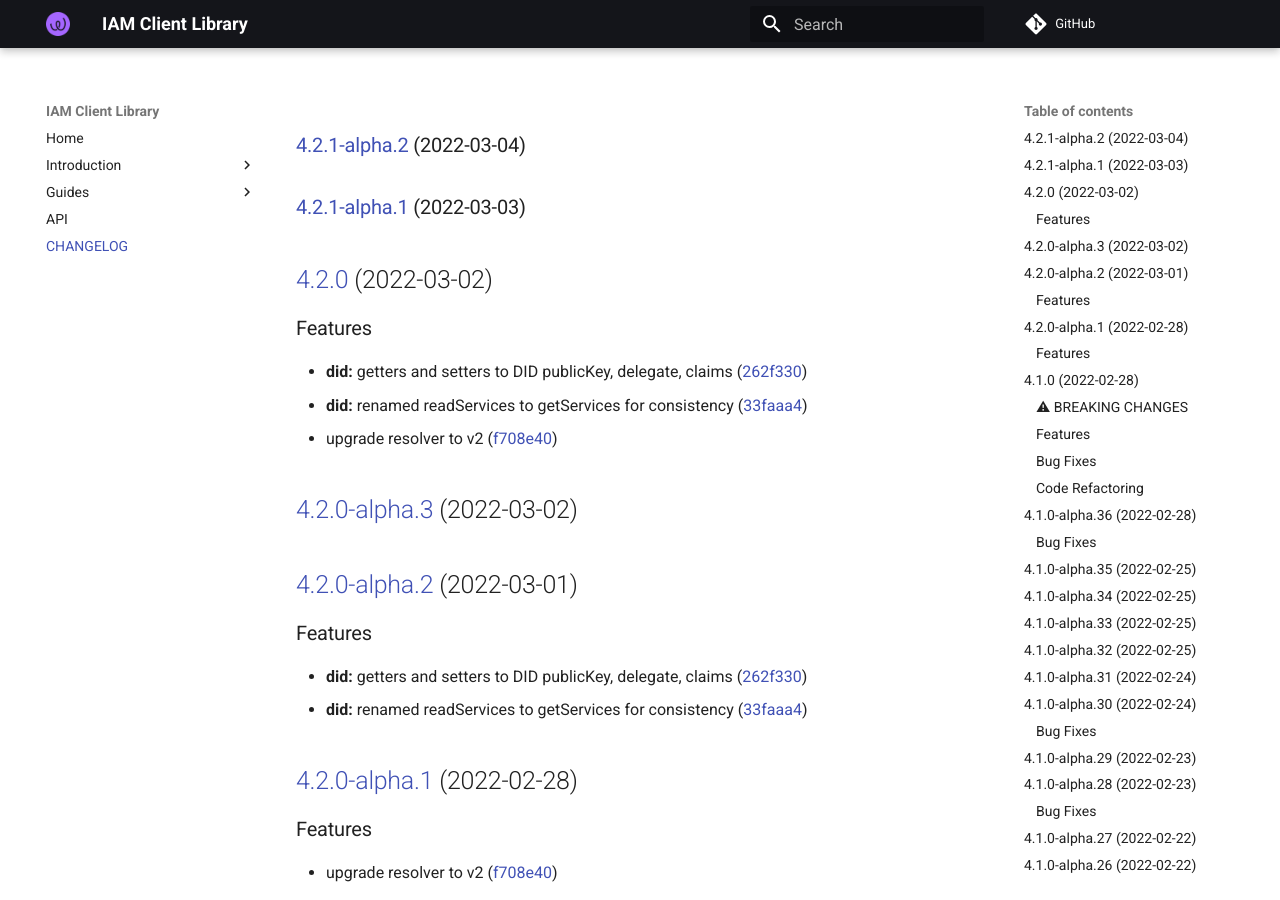
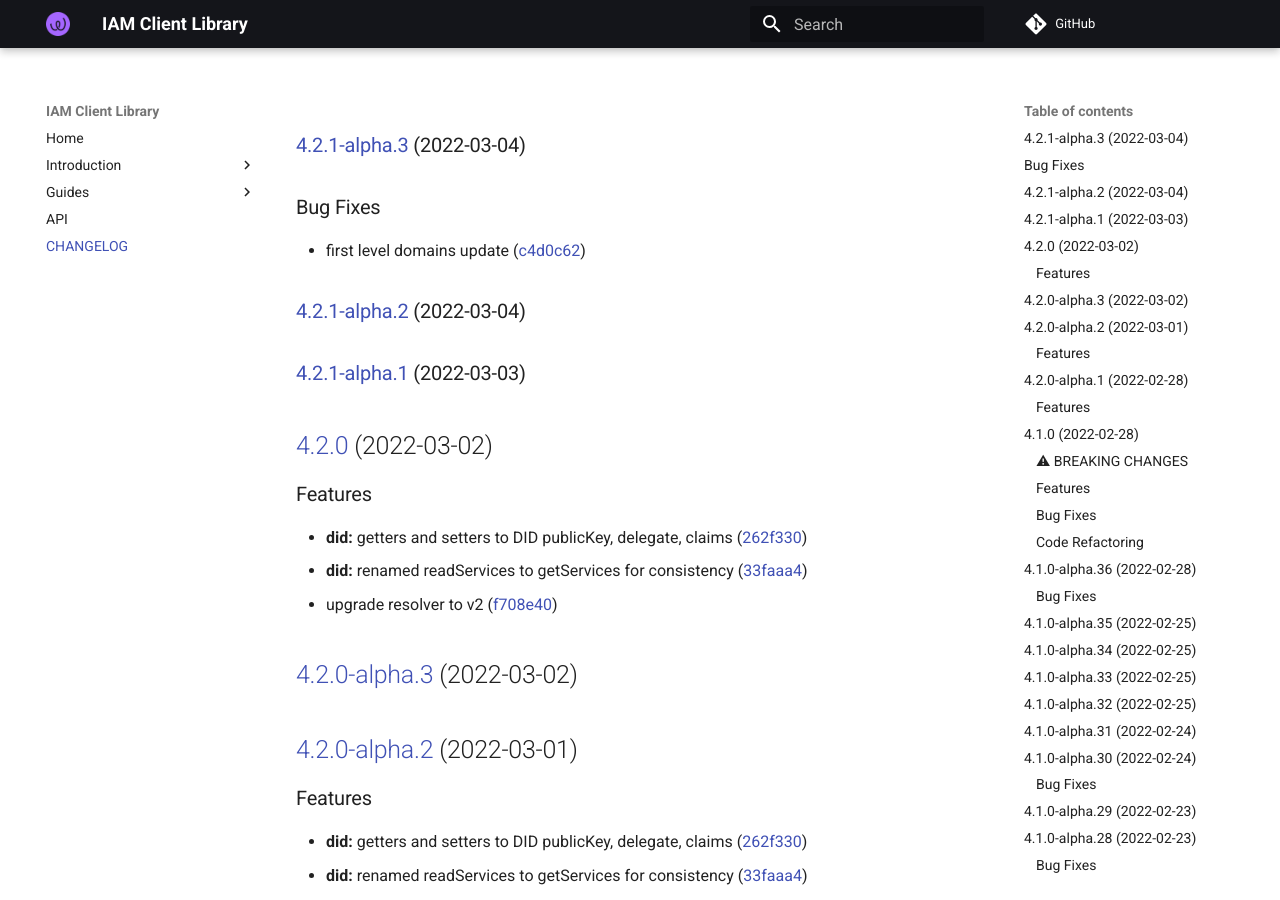
Before and after one commit to energywebfoundation/iam-client-lib, an MkDocs documentation site: the page built from docs/CHANGELOG.md, in a window 1280 px wide and 900 px high. Built offline with MkDocs 1.6.1 and Material for MkDocs 9.7.7, drawn with Linux system fonts in a browser that asks for light colours; comment, search, counter and statistics services are not loaded.

Commit message:
chore(release): 4.2.1-alpha.3 [skip ci]
### [4.2.1-alpha.3](https://github.com/energywebfoundation/iam-client-lib/compare/v4.2.1-alpha.2...v4.2.1-alpha.3) (2022-03-04)

### Bug Fixes

* first level domains update ([c4d0c62](https://github.com/energywebfoundation/iam-client-lib/commit/c4d0c6229a4d1c60c4e134d4a53ffe3c9df4c7dc))

```diff
--- a/docs/CHANGELOG.md
+++ b/docs/CHANGELOG.md
@@ -1,3 +1,10 @@
+### [4.2.1-alpha.3](https://github.com/energywebfoundation/iam-client-lib/compare/v4.2.1-alpha.2...v4.2.1-alpha.3) (2022-03-04)
+
+
+### Bug Fixes
+
+* first level domains update ([c4d0c62](https://github.com/energywebfoundation/iam-client-lib/commit/c4d0c6229a4d1c60c4e134d4a53ffe3c9df4c7dc))
+
 ### [4.2.1-alpha.2](https://github.com/energywebfoundation/iam-client-lib/compare/v4.2.1-alpha.1...v4.2.1-alpha.2) (2022-03-04)
 
 ### [4.2.1-alpha.1](https://github.com/energywebfoundation/iam-client-lib/compare/v4.2.0...v4.2.1-alpha.1) (2022-03-03)
--- a/package.json
+++ b/package.json
@@ -1,6 +1,6 @@
 {
   "name": "iam-client-lib",
-  "version": "4.2.1-alpha.2",
+  "version": "4.2.1-alpha.3",
   "description": "Library for Decentralized Identity and Access Management",
   "main": "dist/index.js",
   "module": "dist/index.esm.js",
```
